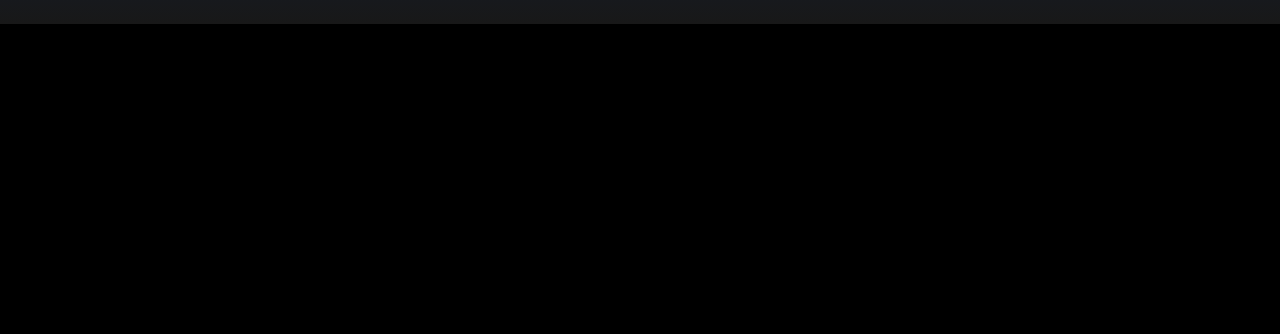
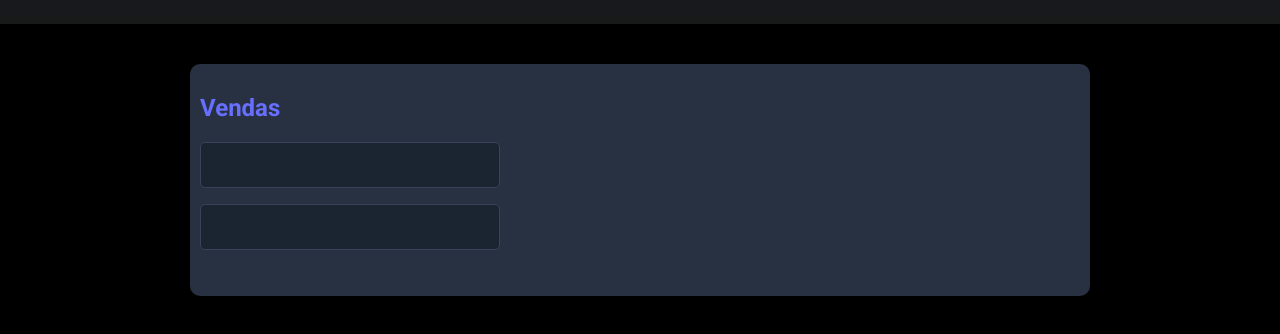
Before and after one commit to JairTorezone/dsmeta, a plain HTML site: page dsmeta-css/index.html in a window 1280 px wide. Shown: the part 196-530 px from the top of the page. Drawn offline with Linux system fonts and the light colour scheme.

Commit message:
created dsmeta-card,sales

```diff
--- a/dsmeta-css/index.html
+++ b/dsmeta-css/index.html
@@ -17,5 +17,25 @@
             <p>Desenvolvido por <a href="https://github.com/JairTorezone" target="_blank">@jairtorezone</a></p>
         </div>
     </header>
+    <main>
+        <section id="sales">
+            <div class="dsmeta-container">
+                <!--SALES-->
+                <div class="dsmeta-card">
+                    <h2 class="dsmeta-sales-title">Vendas</h2>
+                    <div>
+                        <div class="dsmeta-form-control-container">
+                            <input class="dsmeta-form-control" type="text">
+                        </div>
+                        <div class="dsmeta-form-control-container">
+                            <input class="dsmeta-form-control" type="text">
+                        </div>
+                    </div>
+
+
+                </div>
+            </div>
+        </section>
+    </main>
 </body>
 </html>
--- a/dsmeta-css/styles.css
+++ b/dsmeta-css/styles.css
@@ -43,3 +43,38 @@ header{
     font-size: 14px;
     font-weight: 300;
 }
+/***** MAIN *********************************************************************************/
+/***** SALES ******************************/
+.dsmeta-container{
+    width: 100%;
+    max-width: 900px;
+    margin: auto;
+}
+.dsmeta-card{
+    background-color: #283142;
+    border-radius: 10px;
+    padding: 30px 10px;
+}
+#sales{
+    padding: 40px 10px;
+}
+.dsmeta-sales-title{
+    color: #676fff;
+    font-size: 24px;
+    margin-bottom: 20px;
+}
+.dsmeta-form-control-container{
+    margin-bottom: 16px;
+    max-width: 300px;
+}
+.dsmeta-form-control{
+    width: 100%;
+    height: 46px;
+    background-color: #1b2531;
+    border: 1px solid #384459;
+    border-radius: 5px;
+    color: #9aaabe;
+    padding: 0 20px;
+    font-size: 18px;
+
+}
```
Also changed, not shown: dsmeta-css/notification-icon.svg (added).
